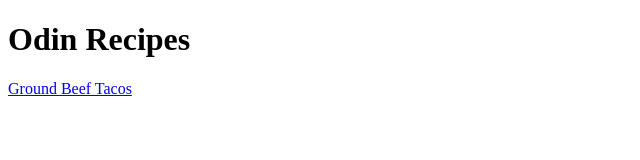
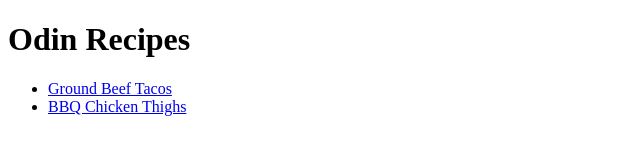
Before and after one commit to rkjames202/odin-recipes, a plain HTML site: page index.html in a window 1280 px wide. Shown: the whole page, without its empty margins (0-640 px from the left). Drawn offline with Linux system fonts and the light colour scheme.

Commit message:
Improve readability/semantics
Added <em> tag to line 36 in ground-beef-tacos.html to let user know
that the additional toppings are optional. Also put recipes into
unordered list on index.html so they would not appear on one line.emphasize

```diff
--- a/index.html
+++ b/index.html
@@ -6,6 +6,9 @@
     </head>
     <body>
         <h1>Odin Recipes</h1>
-        <a href="recipes/ground-beef-tacos.html">Ground Beef Tacos</a>
+        <ul>
+            <li><a href="recipes/ground-beef-tacos.html" target="_blank">Ground Beef Tacos</a></li>
+            <li><a href="recipes/bbq-chicken-thighs.html" target="_blank">BBQ Chicken Thighs</a></li>
+        </ul>
     </body>
 </html>
```
Also changed, not shown: recipes/ground-beef-tacos.html (+2 -2 lines).
